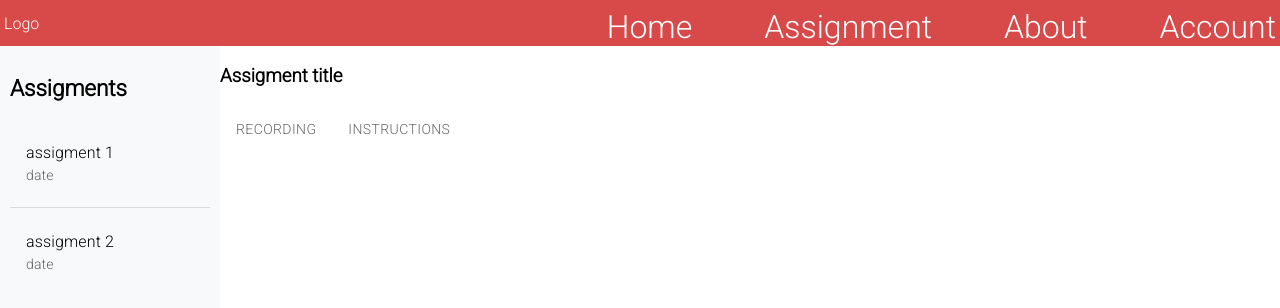
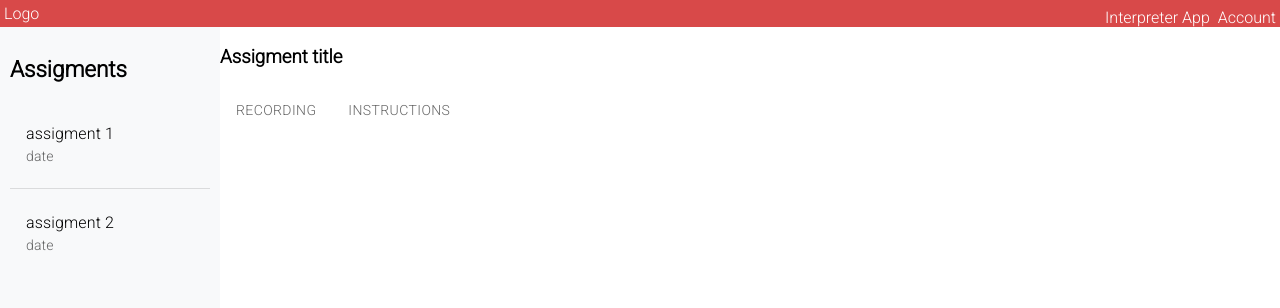
Before and after one commit to maestrogamboa/Interpreter-POC, a React (Create React App) app: page / in a window 1280 px wide. Shown: the top 308 px of the page. Built offline with nearby package versions, Linux system fonts and the light colour scheme.

Commit message:
recording functionality

```diff
--- a/src/components/NavMenu.css
+++ b/src/components/NavMenu.css
@@ -15,8 +15,8 @@ nav {
     margin: 0;
     list-style: none;
     display: flex;
-    gap: 4rem;
-    font-size: 2rem;
+    justify-content: space-between;
+    font-size: 1rem;
 }
 
 .nav a {
--- a/src/components/NavMenu.js
+++ b/src/components/NavMenu.js
@@ -8,13 +8,7 @@ function NavMenu() {
       </a>
       <ul>
         <li>
-          <a href="/"> Home </a>
-        </li>
-        <li>
-          <a href="/Assignment"> Assignment </a>
-        </li>
-        <li>
-          <a href="/About"> About </a>
+          <a href="/About"> Interpreter App </a>
         </li>
         <li>
           <a href="/Account"> Account </a>
```
